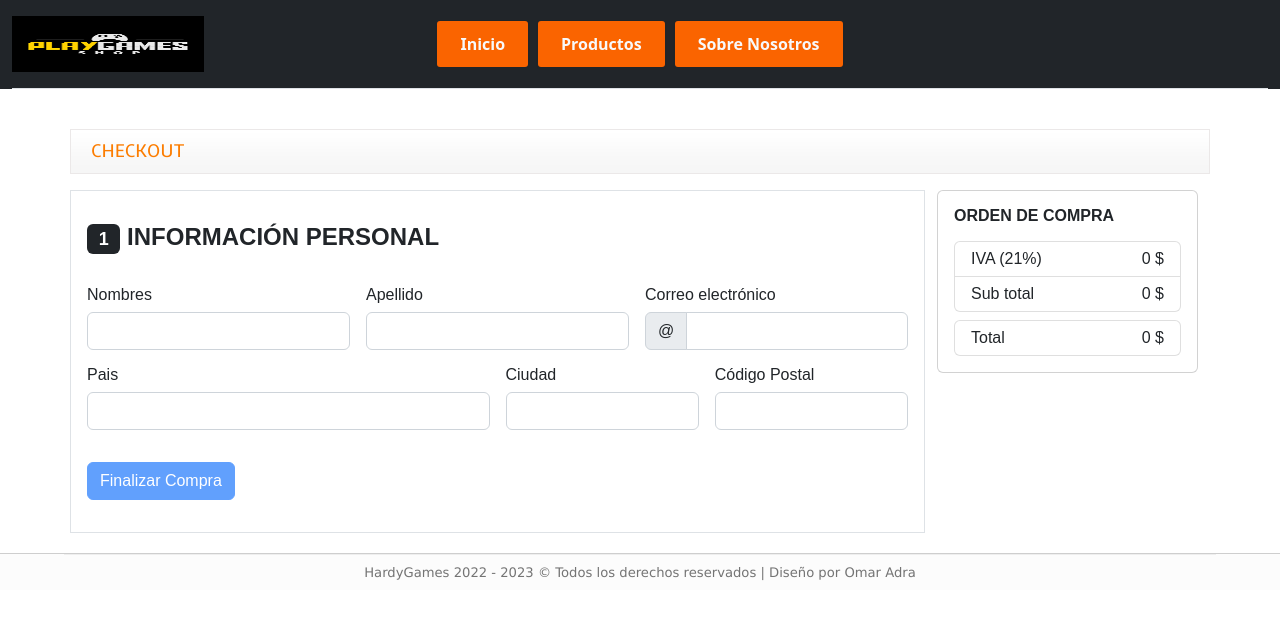
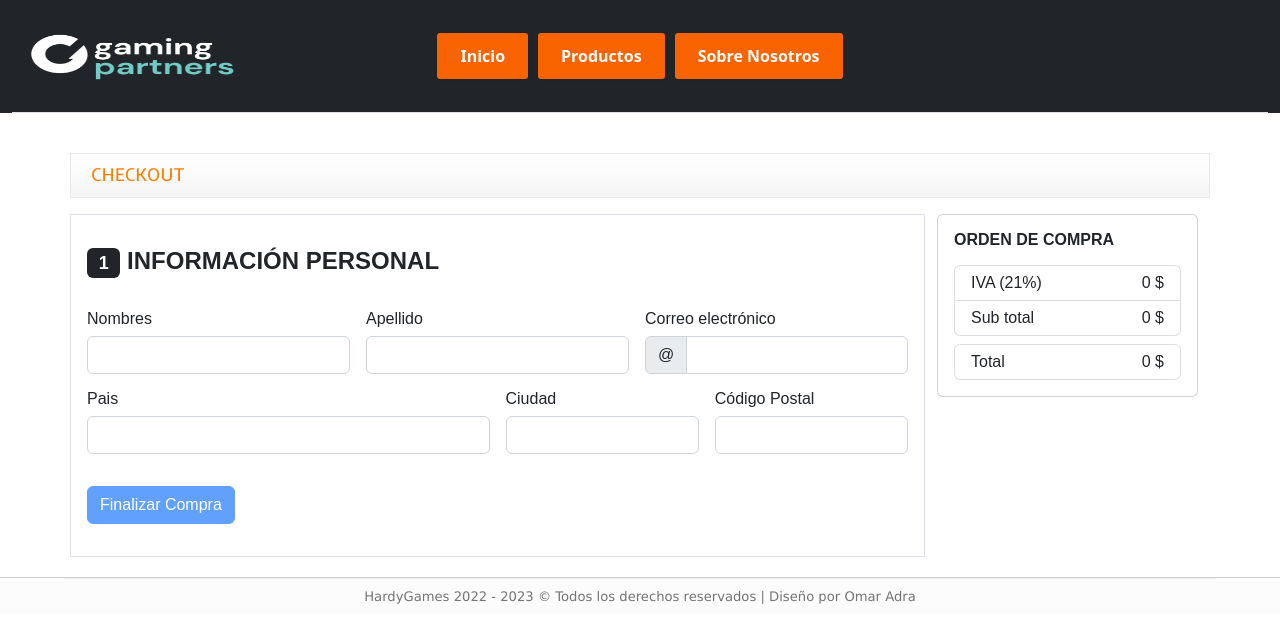
Before and after one commit to adraomar/HardyGames, a React (Create React App) app: page /checkout in a window 1280 px wide. Shown: the top 644 px of the page. Built offline with nearby package versions, Linux system fonts and the light colour scheme.

Commit message:
Ajustes en totales

```diff
--- a/src/components/Navbar/Navbar.jsx
+++ b/src/components/Navbar/Navbar.jsx
@@ -1,5 +1,5 @@
 import React from 'react';
-import logo from '../../assets/images/logo2.png';
+import logo from '../../assets/images/logo.png';
 import './navbar.css';
 import { Link } from "react-router-dom";
 
@@ -9,9 +9,7 @@ const Navbar = () => {
             <div className="container-fluid bg-dark text-white">
                 <header className="d-flex flex-wrap align-items-center justify-content-center justify-content-md-between py-3 mb-4 border-bottom">
                     <Link to={`/`} className="d-flex align-items-center col-md-3 mb-2 mb-md-0 text-dark text-decoration-none">
-                        <div className="logo">
-                            <img src={logo} className="logo" alt="" />
-                        </div>
+                        <img src={logo} className="logo" alt="" />
                     </Link>
 
                     <ul className="nav col-12 col-md-auto mb-2 justify-content-center mb-md-0">
--- a/src/components/Navbar/navbar.css
+++ b/src/components/Navbar/navbar.css
@@ -1,4 +1,4 @@
 .logo {
-    width: 12rem;
-    height: 3.5rem;
+    width: 15rem;
+    height: 5rem;
 }
```
Also changed, not shown: src/assets/images/logo-hardygames.png (added).
